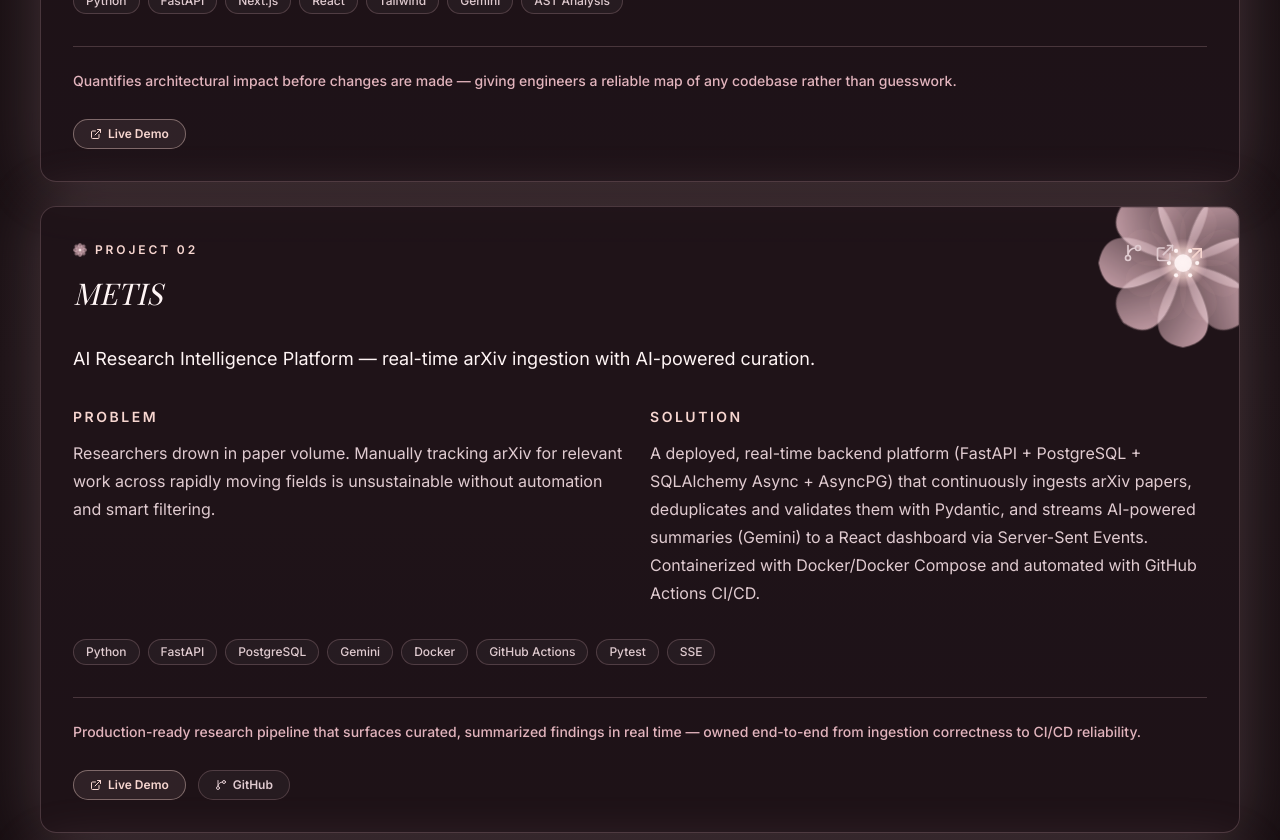
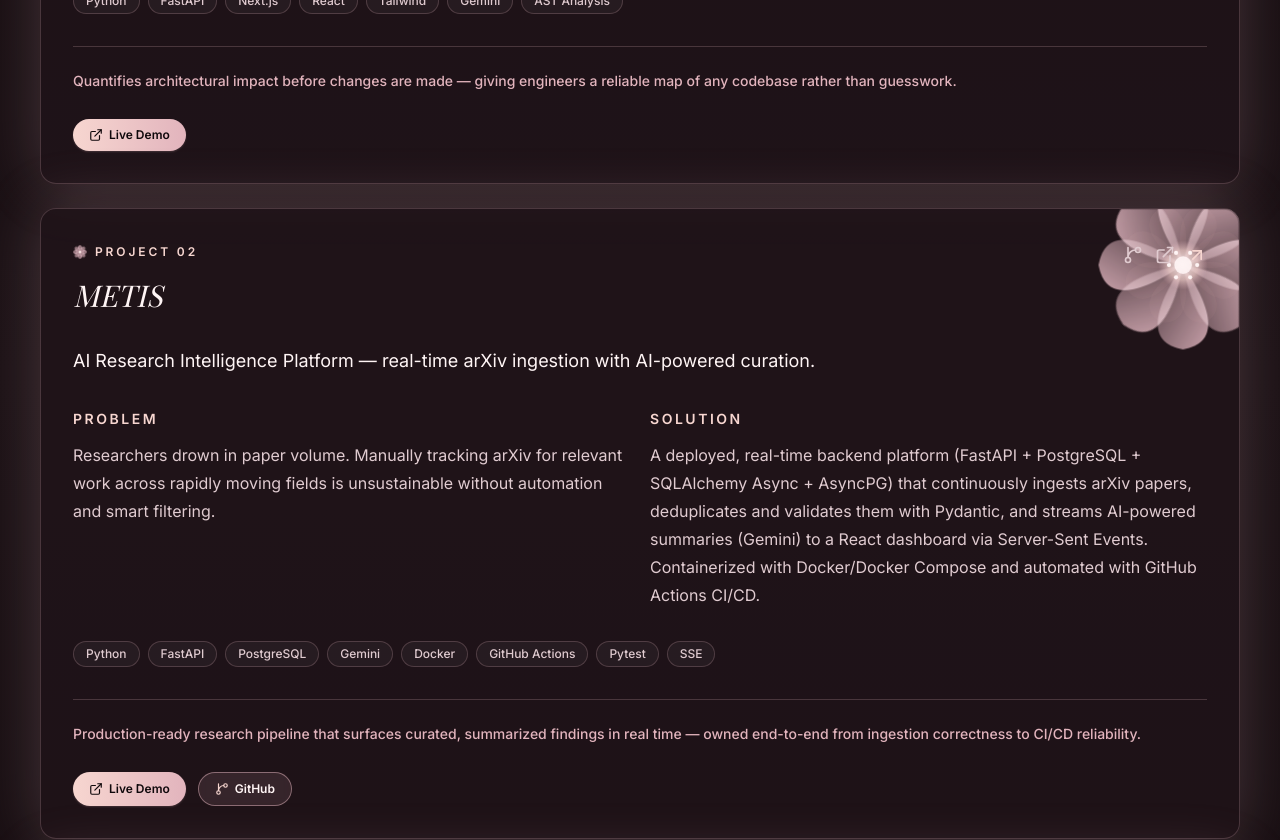
Before and after one commit to priyanshi-100506/portfolio-website, a Next.js app: page /projects in a window 1280 px wide. Shown: the part 840-1680 px from the top of the page. Built offline with nearby package versions, Linux system fonts and the light colour scheme; a web font is replaced by a local one.

Commit message:
style: enhance link button contrast with rose & blush gradient styling

```diff
--- a/components/button-link.tsx
+++ b/components/button-link.tsx
@@ -21,10 +21,10 @@ export function ButtonLink({
   ariaLabel
 }: ButtonLinkProps) {
   const classes = clsx(
-    "group inline-flex min-h-12 items-center justify-center gap-2 rounded-full px-5 text-sm font-semibold transition duration-300 focus-visible:outline focus-visible:outline-2 focus-visible:outline-offset-4 focus-visible:outline-cyan",
+    "group inline-flex min-h-12 items-center justify-center gap-2 rounded-full px-6 text-sm font-semibold transition-all duration-300 focus-visible:outline focus-visible:outline-2 focus-visible:outline-offset-4 focus-visible:outline-rose shadow-md",
     variant === "primary"
-      ? "bg-pearl text-ink hover:bg-cyan"
-      : "border border-line bg-white/5 text-pearl hover:border-cyan/60 hover:bg-cyan/10"
+      ? "bg-gradient-to-r from-blush to-rose text-ink shadow-rose/20 hover:from-pearl hover:to-blush hover:shadow-lg hover:shadow-rose/30 hover:scale-[1.02] active:scale-[0.98]"
+      : "border border-rose/40 bg-rose/[0.12] text-pearl backdrop-blur-md hover:border-rose hover:bg-rose/25 hover:text-pearl hover:shadow-md hover:shadow-rose/20 hover:scale-[1.02] active:scale-[0.98]"
   );
 
   const content = (
--- a/components/project-card.tsx
+++ b/components/project-card.tsx
@@ -84,23 +84,23 @@ export function ProjectCard({ project, index }: ProjectCardProps) {
           <div className="mt-6 flex flex-wrap gap-3">
             {project.liveDemo && (
               <a
-                className="inline-flex items-center gap-1.5 rounded-full border border-cyan/40 bg-cyan/[0.08] px-4 py-1.5 text-xs font-semibold text-cyan transition hover:bg-cyan/20"
+                className="inline-flex items-center gap-1.5 rounded-full bg-gradient-to-r from-blush to-rose px-4 py-2 text-xs font-semibold text-ink shadow-sm shadow-rose/20 transition-all duration-300 hover:from-pearl hover:to-blush hover:shadow-md hover:scale-105"
                 href={project.liveDemo}
                 rel="noopener noreferrer"
                 target="_blank"
               >
-                <ExternalLink className="h-3 w-3" />
+                <ExternalLink className="h-3.5 w-3.5 text-ink" />
                 Live Demo
               </a>
             )}
             {project.github && (
               <a
-                className="inline-flex items-center gap-1.5 rounded-full border border-line bg-white/[0.04] px-4 py-1.5 text-xs font-semibold text-mist transition hover:border-pearl/40 hover:text-pearl"
+                className="inline-flex items-center gap-1.5 rounded-full border border-rose/50 bg-rose/[0.12] px-4 py-2 text-xs font-semibold text-pearl backdrop-blur-sm transition-all duration-300 hover:border-rose hover:bg-rose/25 hover:text-pearl hover:scale-105"
                 href={project.github}
                 rel="noopener noreferrer"
                 target="_blank"
               >
-                <GitBranch className="h-3 w-3" />
+                <GitBranch className="h-3.5 w-3.5 text-blush" />
                 GitHub
               </a>
             )}
```
